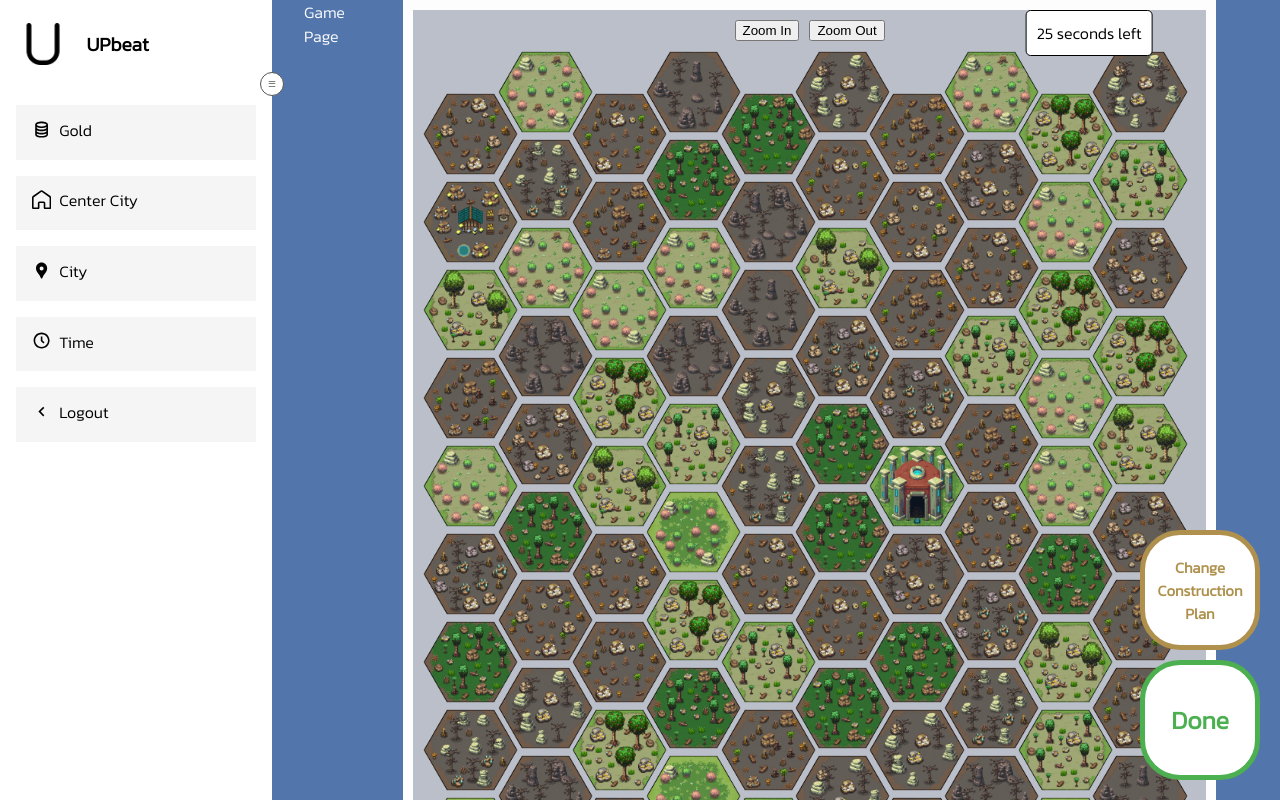
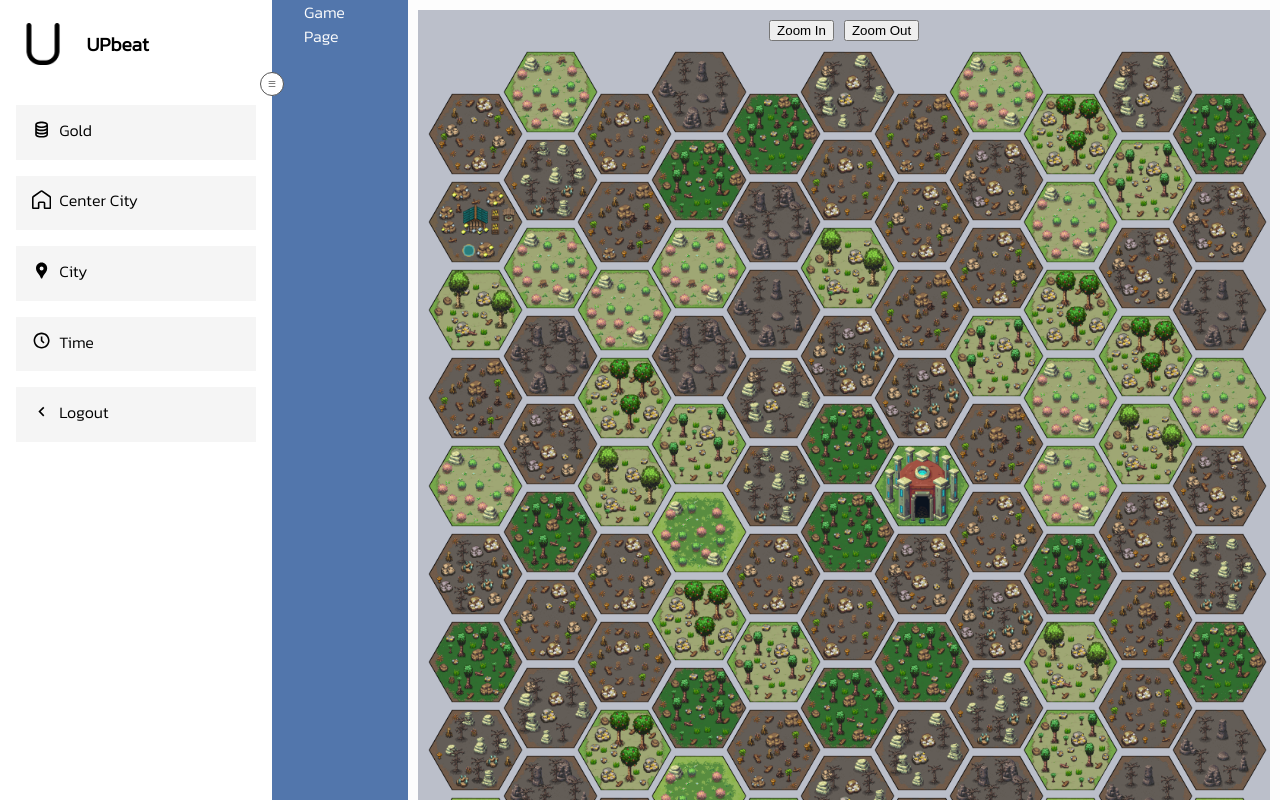
Before and after one commit to Kitanonsan/UPBEAT, a Next.js app in the folder front-end/game/: page /Game in a window 1280 px wide. Shown: the top 800 px of the page. Built offline with nearby package versions, Linux system fonts and the light colour scheme.

Commit message:
New Layout

```diff
--- a/front-end/game/src/components/BaseLayout.tsx
+++ b/front-end/game/src/components/BaseLayout.tsx
@@ -1,5 +1,5 @@
 import { ReactNode } from "react";
-import ConstructionButton from "./ConstructionplanButton";
+import ConstructionButton from "./ConstructionplanButton.jsx";
 import DoneButton from "./DoneButton";
 import Sidebar from "./Sidebar";
 import Timer from "./Timer";
@@ -13,9 +13,9 @@ export default function BaseLayout({ children }: Props) {
     <div className="Layout">
       <Sidebar />
       {children}
-      <Timer />
-      <DoneButton />
-      <ConstructionButton />
+      {/* <Timer /> */}
+      {/* <DoneButton /> */}
+      {/* <ConstructionButton /> */}
     </div>
   );
 }
```
